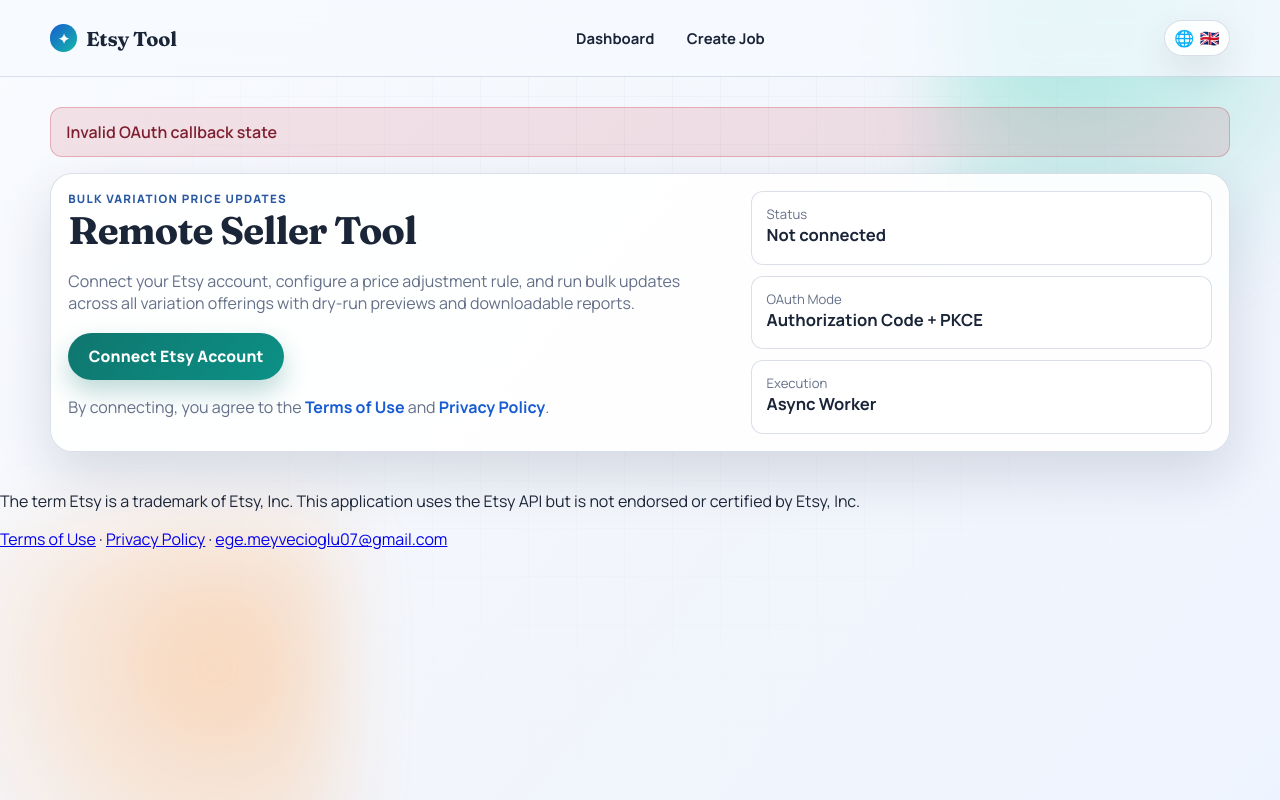
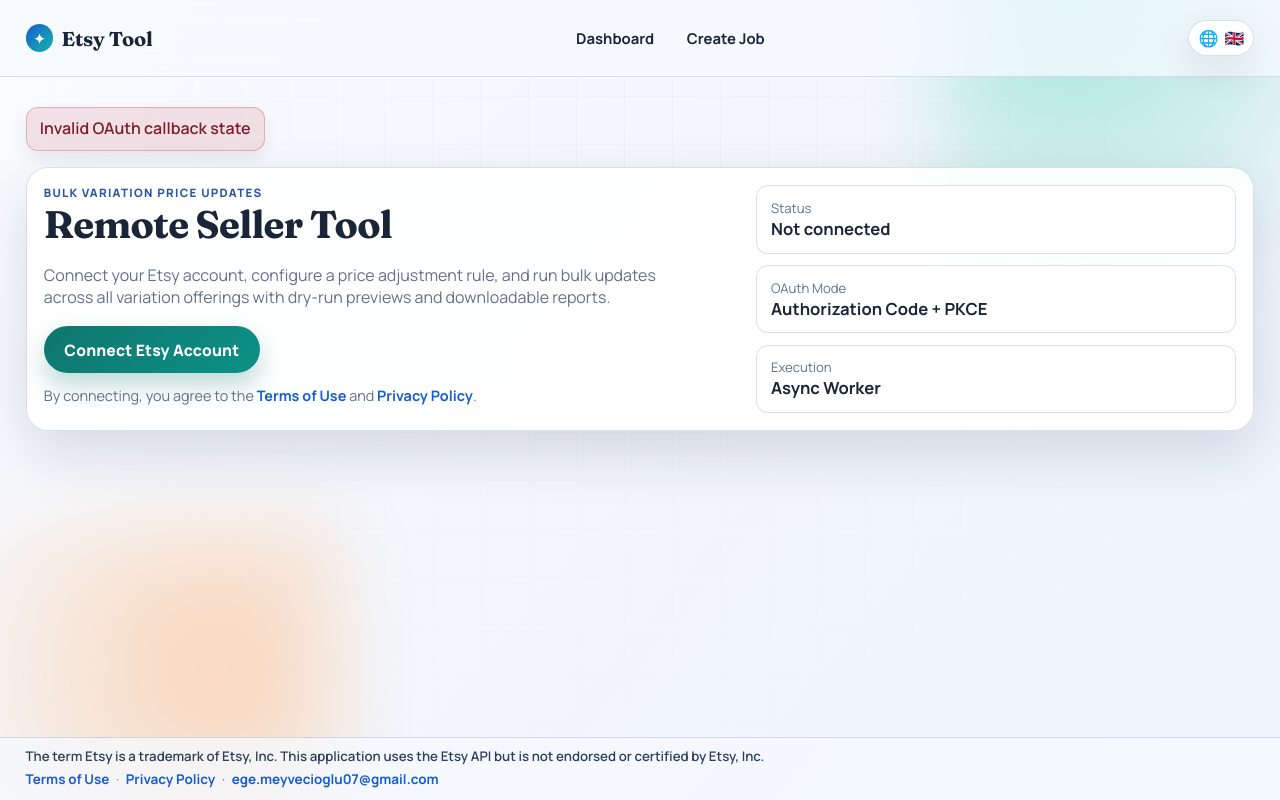
Before and after one commit to egemeyvecioglu/etsy-tool, a FastAPI app: page /?error_key=flash.invalid_oauth_state in a window 1280 px wide. Run offline with FastAPI, Linux system fonts and the light colour scheme; data comes from the database, SQL or seed files in the repository.

Commit message:
style: polish layout width, alerts, and toast presentation

```diff
--- a/app/static/styles.css
+++ b/app/static/styles.css
@@ -19,6 +19,7 @@
   --radius-xl: 22px;
   --radius-lg: 16px;
   --radius-md: 12px;
+  --layout-max-width: 1680px;
 }
 
 * {
@@ -36,6 +37,12 @@ body {
   color: var(--ink);
   background: linear-gradient(130deg, #f9fbff 0%, #f2f5fb 55%, #eef4ff 100%);
   font-family: "Manrope", "Avenir Next", "Segoe UI", sans-serif;
+  display: flex;
+  flex-direction: column;
+}
+
+body.modal-open {
+  overflow: hidden;
 }
 
 .page-backdrop {
@@ -87,7 +94,7 @@ body {
 }
 
 .topbar-inner {
-  width: min(1180px, 94vw);
+  width: min(var(--layout-max-width), 96vw);
   margin: 0 auto;
   min-height: 76px;
   display: grid;
@@ -231,13 +238,18 @@ body {
 }
 
 .container {
-  width: min(1180px, 94vw);
-  margin: 1.9rem auto 2.4rem;
+  width: min(var(--layout-max-width), 96vw);
+  margin: 1.9rem auto 1.25rem;
 }
 
 .page-stack {
   display: grid;
   gap: 1rem;
+  align-content: start;
+}
+
+main.page-stack {
+  flex: 1 0 auto;
 }
 
 .surface {
@@ -435,6 +447,11 @@ button:disabled,
   color: var(--muted);
 }
 
+.legal-acceptance-note {
+  margin: 0.8rem 0 0;
+  font-size: 0.9rem;
+}
+
 .modern-form {
   display: grid;
   gap: 1rem;
@@ -828,9 +855,55 @@ tr:last-child td {
 
 .alert {
   border-radius: var(--radius-md);
-  padding: 0.8rem 0.95rem;
+  padding: 0.62rem 0.82rem;
   border: 1px solid;
   font-weight: 600;
+  display: inline-flex;
+  align-items: center;
+  line-height: 1.35;
+  max-width: min(760px, 100%);
+  width: auto;
+  box-shadow: 0 8px 18px rgba(20, 33, 52, 0.08);
+}
+
+.flash-stack {
+  display: grid;
+  gap: 0.55rem;
+  justify-items: start;
+}
+
+.toast-layer {
+  position: fixed;
+  top: 88px;
+  right: max(12px, calc((100vw - min(var(--layout-max-width), 96vw)) / 2));
+  z-index: 65;
+  pointer-events: none;
+}
+
+.toast {
+  pointer-events: auto;
+  border-radius: 999px;
+  border: 1px solid rgba(31, 122, 67, 0.3);
+  background: rgba(241, 255, 247, 0.95);
+  color: #145130;
+  padding: 0.46rem 0.72rem;
+  display: inline-flex;
+  align-items: center;
+  gap: 0.42rem;
+  font-size: 0.86rem;
+  font-weight: 700;
+  line-height: 1.25;
+  box-shadow: 0 10px 24px rgba(19, 40, 24, 0.18);
+  transition: opacity 0.2s ease, transform 0.2s ease;
+}
+
+.toast-icon {
+  font-size: 0.95rem;
+}
+
+.toast.is-hiding {
+  opacity: 0;
+  transform: translateY(-8px);
 }
 
 .alert.success {
@@ -843,6 +916,56 @@ tr:last-child td {
   background: rgba(197, 42, 58, 0.12);
   border-color: rgba(197, 42, 58, 0.28);
   color: #7e1e2f;
+}
+
+.legal-footer {
+  border-top: 1px solid rgba(86, 110, 148, 0.24);
+  background: rgba(246, 250, 255, 0.74);
+}
+
+.legal-footer-inner {
+  width: min(var(--layout-max-width), 96vw);
+  margin: 0 auto;
+  padding: 0.6rem 0 0.75rem;
+  display: grid;
+  gap: 0.25rem;
+}
+
+.legal-disclaimer {
+  margin: 0;
+  color: #2d405e;
+  font-size: 0.83rem;
+  line-height: 1.4;
+  font-weight: 600;
+}
+
+.legal-links {
+  margin: 0;
+  color: var(--muted);
+  font-size: 0.84rem;
+  display: flex;
+  flex-wrap: wrap;
+  gap: 0.42rem;
+  align-items: center;
+}
+
+.legal-links a {
+  color: #175cd3;
+  text-decoration: none;
+  font-weight: 700;
+}
+
+.legal-links a:hover {
+  text-decoration: underline;
+}
+
+.legal-surface ul {
+  margin: 0.35rem 0 0.95rem;
+  padding-left: 1.2rem;
+}
+
+.legal-surface li {
+  margin: 0.3rem 0;
 }
 
 @media (max-width: 980px) {
```
Also changed, not shown: other parts of app/static/styles.css (+42 -26 lines).
